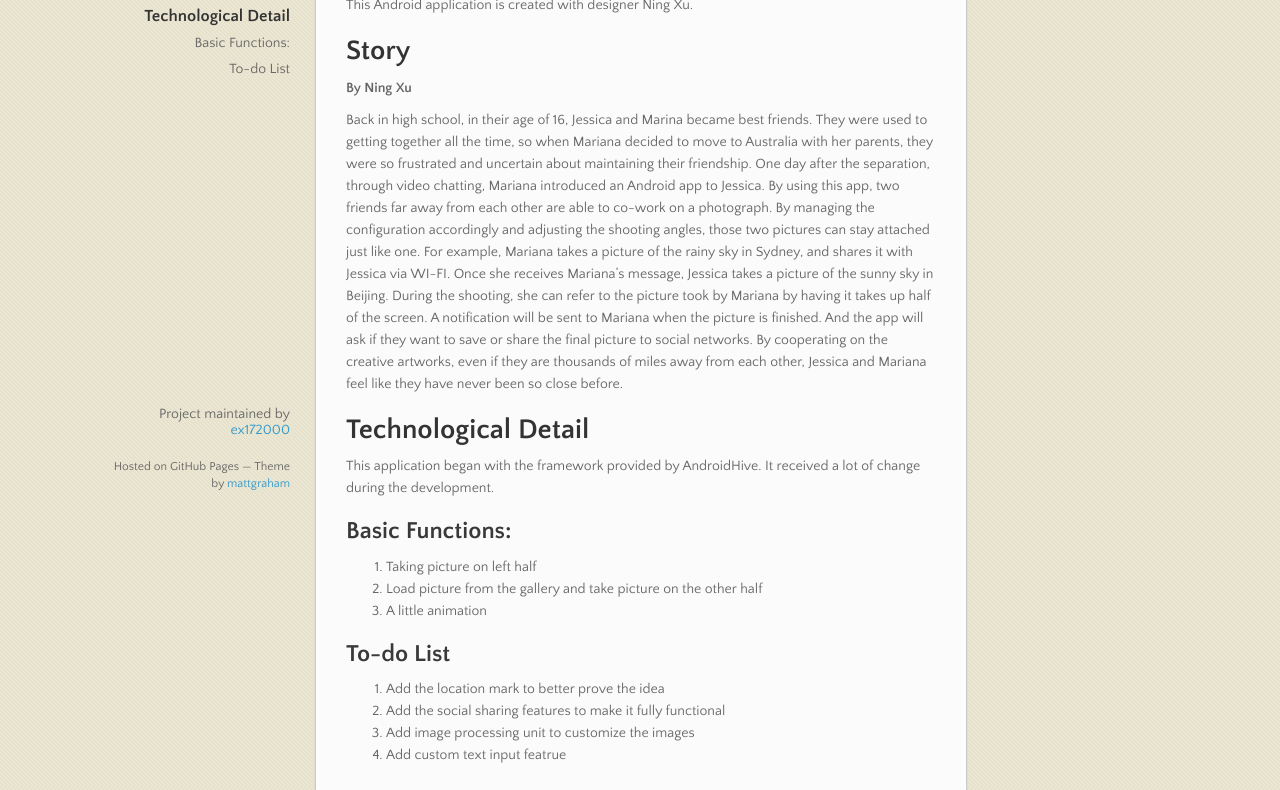
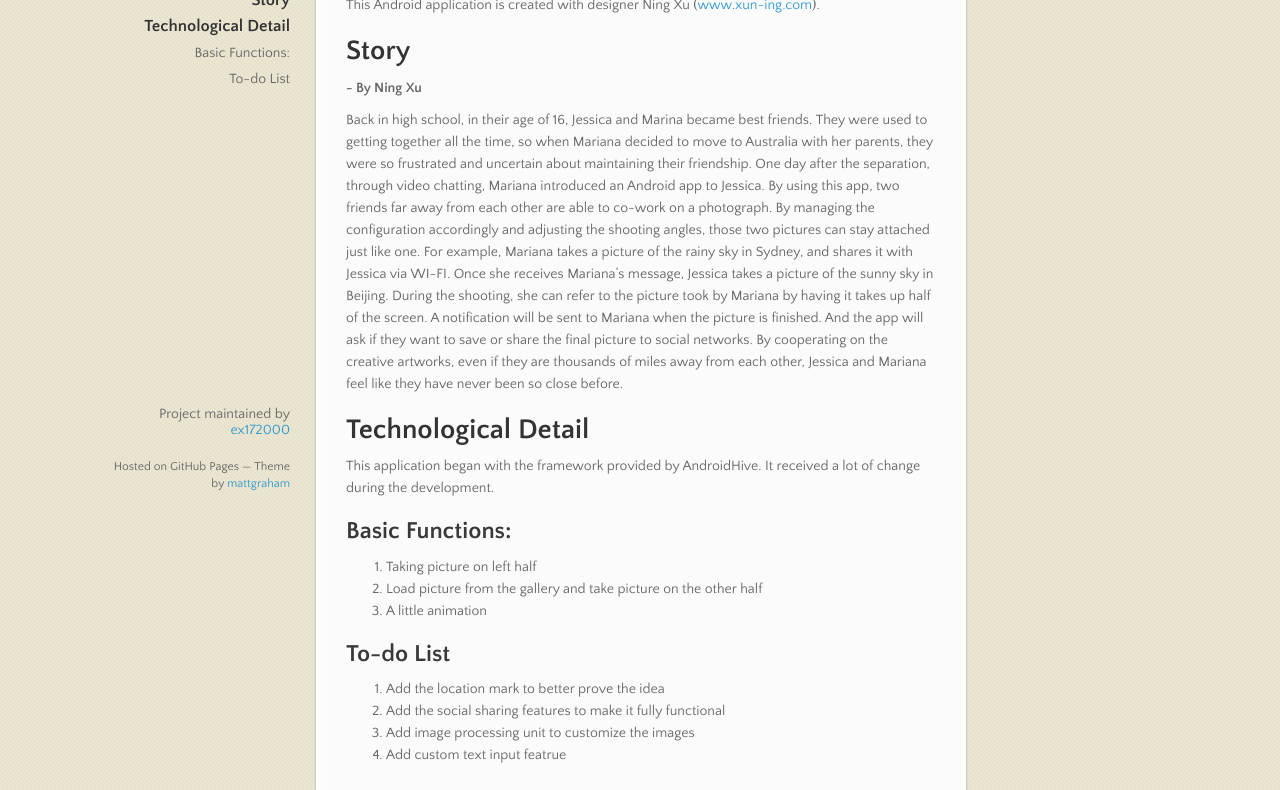
Before and after one commit to ex172000/Halfie-Friends, a plain HTML site: page index.html in a window 1280 px wide. Shown: the part 268-1058 px from the top of the page. Drawn offline with nearby package versions, Linux system fonts and the light colour scheme.

```diff
--- a/index.html
+++ b/index.html
@@ -42,13 +42,15 @@
         <h1>
 <a id="halfie-friends" class="anchor" href="#halfie-friends" aria-hidden="true"><span class="octicon octicon-link"></span></a>Halfie-Friends!</h1>
 
-<p>This Android application is created with designer Ning Xu.</p>
+<h1></h1>
+
+<p>This Android application is created with designer Ning Xu (<a href="http://www.xun-ing.com">www.xun-ing.com</a>).</p>
 
 <h1>
 <a id="story" class="anchor" href="#story" aria-hidden="true"><span class="octicon octicon-link"></span></a>Story</h1>
 
 <h4>
-<a id="by-ning-xu" class="anchor" href="#by-ning-xu" aria-hidden="true"><span class="octicon octicon-link"></span></a>By Ning Xu</h4>
+<a id="--by-ning-xu" class="anchor" href="#--by-ning-xu" aria-hidden="true"><span class="octicon octicon-link"></span></a>- By Ning Xu</h4>
 
 <p>Back in high school, in their age of 16, Jessica and Marina became best friends. They were used to getting together all the time, so when Mariana decided to move to Australia with her parents, they were so frustrated and uncertain about maintaining their friendship. One day after the separation, through video chatting, Mariana introduced an Android app to Jessica. By using this app, two friends far away from each other are able to co-work on a
 photograph. By managing the configuration accordingly and adjusting the shooting angles, those two pictures can stay attached just like one. For example, Mariana takes a picture of the rainy sky in Sydney, and shares it with Jessica via WI-FI. Once she receives Mariana’s message, Jessica takes a picture of the sunny sky in Beijing. During the shooting, she can refer to the picture took by Mariana by having it takes up half of the screen. A notification will be sent to Mariana when the picture is finished. And the app will ask if they want to save or share the final picture to social networks. By cooperating on the creative artworks, even if they are thousands of miles away from each other, Jessica and Mariana feel like they have never been so close before.</p>
```
Also changed, not shown: params.json (+1 -1 lines).
